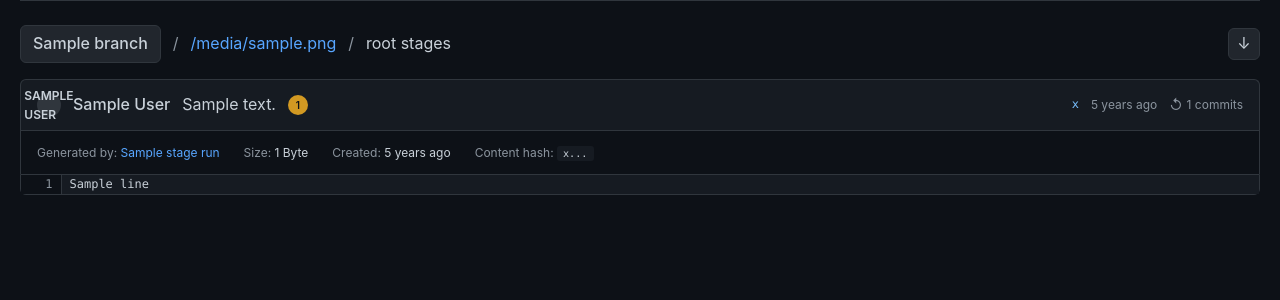
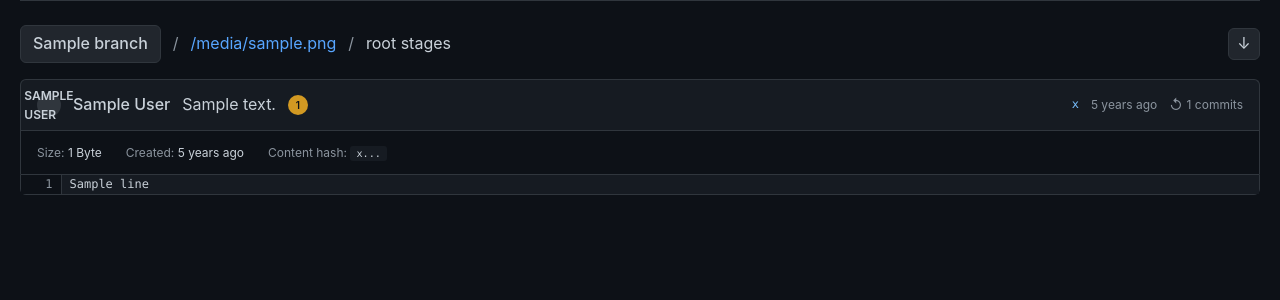
Before and after one commit to vilterp/dataworkflow, a Flask app: template src/templates/data/stage_blob_view.html in a window 1280 px wide. Shown: the part 91-391 px from the top of the page. Run offline with Flask 3, Linux system fonts and the light colour scheme; the template is opened without the code that fills it: most values are stand-ins (such as "Sample title", 1, 10 or a date in 2020).

Commit message:
remove 'generated by'

```diff
--- a/src/templates/data/stage_blob_view.html
+++ b/src/templates/data/stage_blob_view.html
@@ -23,10 +23,6 @@
 <!-- Stage File Metadata -->
 <div class="card" style="border-radius: 0; border-top: 1px solid #30363d; border-bottom: 0; padding: 12px 16px; margin: 0; background-color: #0d1117;">
     <div style="display: flex; gap: 24px; font-size: 12px;">
-        <div>
-            <span style="color: #8b949e;">Generated by:</span>
-            <a href="{{ url_for('repo.stage_view', repo_name=repo_name, branch=branch, stage_path=workflow_file + '/' + stage_run.stage_name) }}" style="color: #58a6ff;">{{ stage_run.stage_name }}</a>
-        </div>
         <div>
             <span style="color: #8b949e;">Size:</span>
             <span>{{ stage_file.size|filesizeformat }}</span>
```
